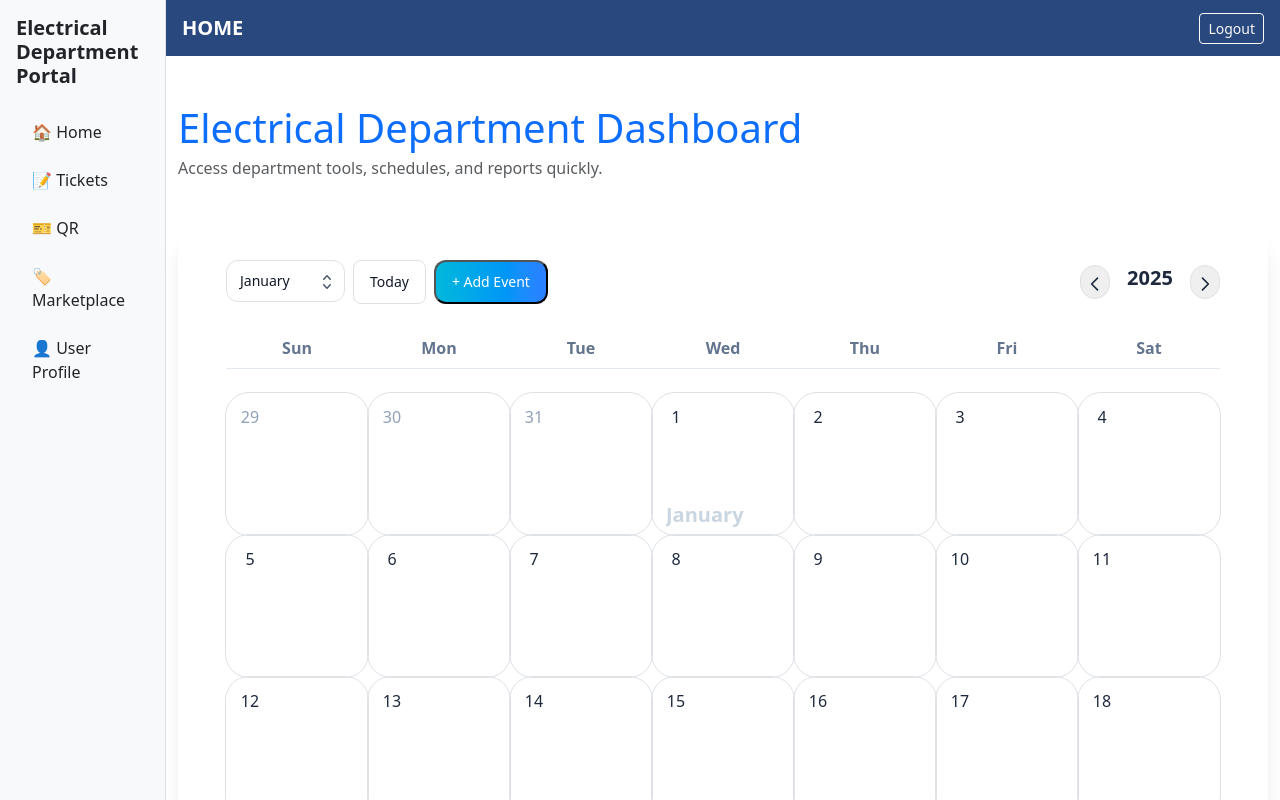
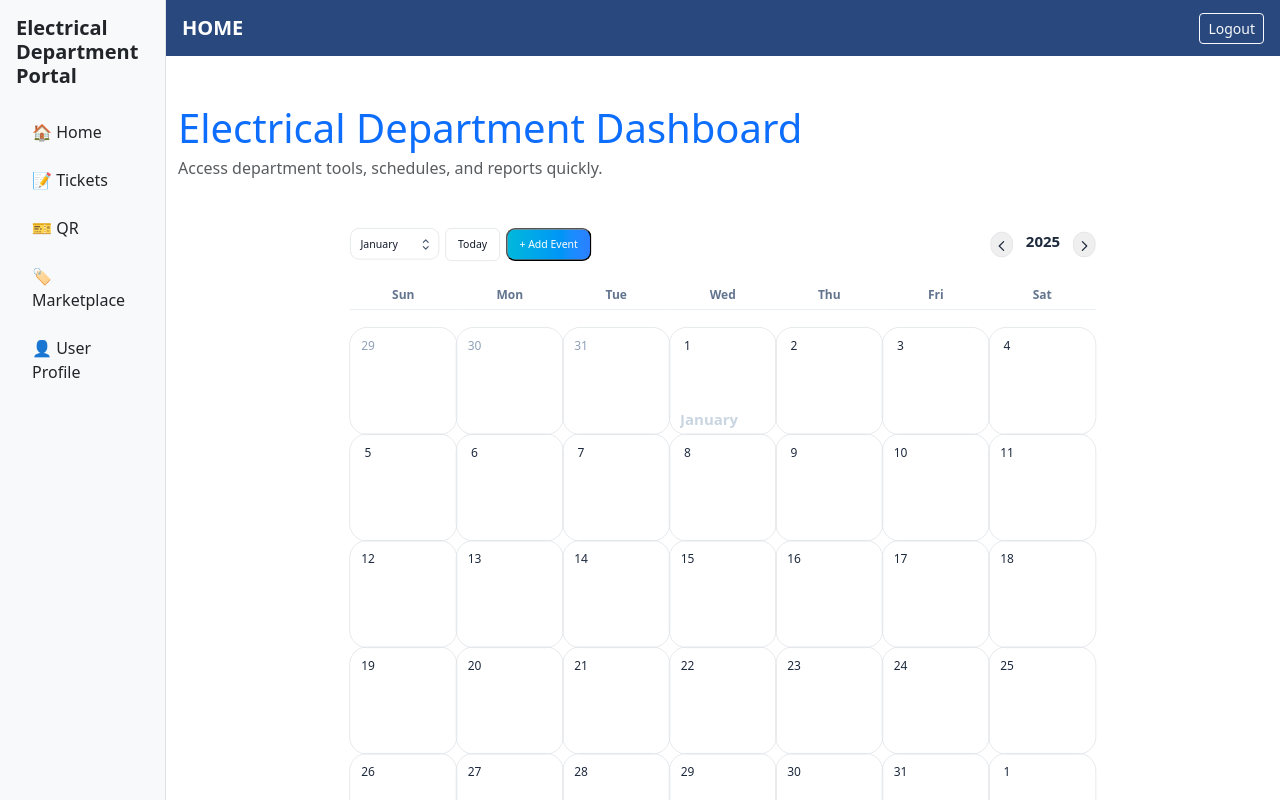
Before and after one commit to NashIvan-cmd/Inventi-Property-Management-System, a React (Vite) app in the folder client/: page / in a window 1280 px wide. Shown: the top 800 px of the page. Built offline with nearby package versions, Linux system fonts and the light colour scheme.

Commit message:
fixed calendar size

```diff
--- a/client/src/Components/DemoWrapper.tsx
+++ b/client/src/Components/DemoWrapper.tsx
@@ -15,10 +15,11 @@ export default function DemoWrapper() {
   }
 
   return (
-    <div className="relative flex h-screen max-h-screen w-full flex-col gap-4 px-4 pt-4 items-center justify-center">
-      <div className="relative h-full overflow-auto mt-20">
+    <div className="flex h-screen w-full items-center">
+      <div className="relative h-full overflow-auto mt-5 scale-75 origin-top">
         <ContinuousCalendar onClick={onClickHandler} />
       </div>
     </div>
+
   );
 }
--- a/client/src/Components/SnackProvider.tsx
+++ b/client/src/Components/SnackProvider.tsx
@@ -1,6 +1,8 @@
 'use client';
 
-import React, { createContext, useState, useContext, ReactNode, useCallback } from 'react';
+import React, { createContext, useState, useContext, useCallback } from 'react';
+import type { ReactNode } from 'react';
+
 import { ErrorIcon, SuccessIcon } from '../assets/icons/SnackIcons.tsx';
 
 type Variant = 'success' | 'error';
--- a/client/src/Pages/electrical-dashboard.tsx
+++ b/client/src/Pages/electrical-dashboard.tsx
@@ -2,6 +2,8 @@ import React from "react";
 import ElectricalSidebar from "../Components/electrical_sidebar";
 import ElectricalNavbar from "../Components/electrical_navbar";
 import { ContinuousCalendar } from "../Components/ContinuousCalendar";
+import { SnackProvider } from "../Components/SnackProvider";
+import DemoWrapper from "../Components/DemoWrapper";
 
 const ElectricalDashboard: React.FC = () => {
   return (
@@ -11,10 +13,13 @@ const ElectricalDashboard: React.FC = () => {
         <ElectricalNavbar page="HOME"/>
         <div className="container mt-5">
         <h1 className="mb-1 text-primary">Electrical Department Dashboard</h1>
-        <p className="text-muted mb-5">
+        <p className="text-muted mb-0">
           Access department tools, schedules, and reports quickly.
         </p>
-        <ContinuousCalendar/>
+
+        <SnackProvider>
+          <DemoWrapper/>
+        </SnackProvider>
         {/* Announcements / Notices */}
         <div className="card shadow-sm mb-5">
           <div className="card-body">
```
